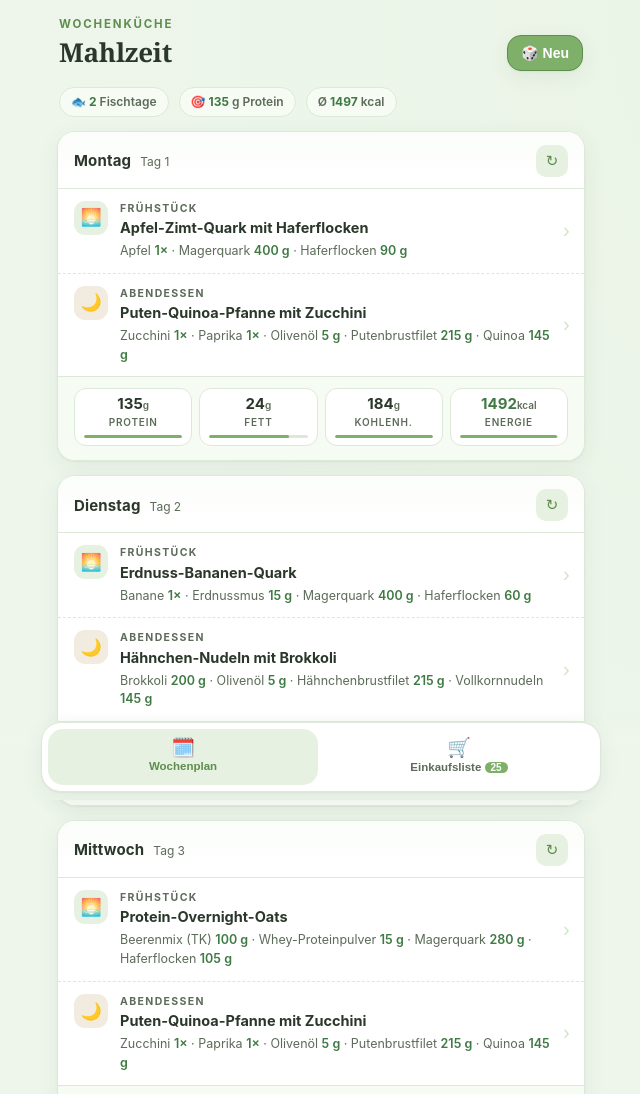
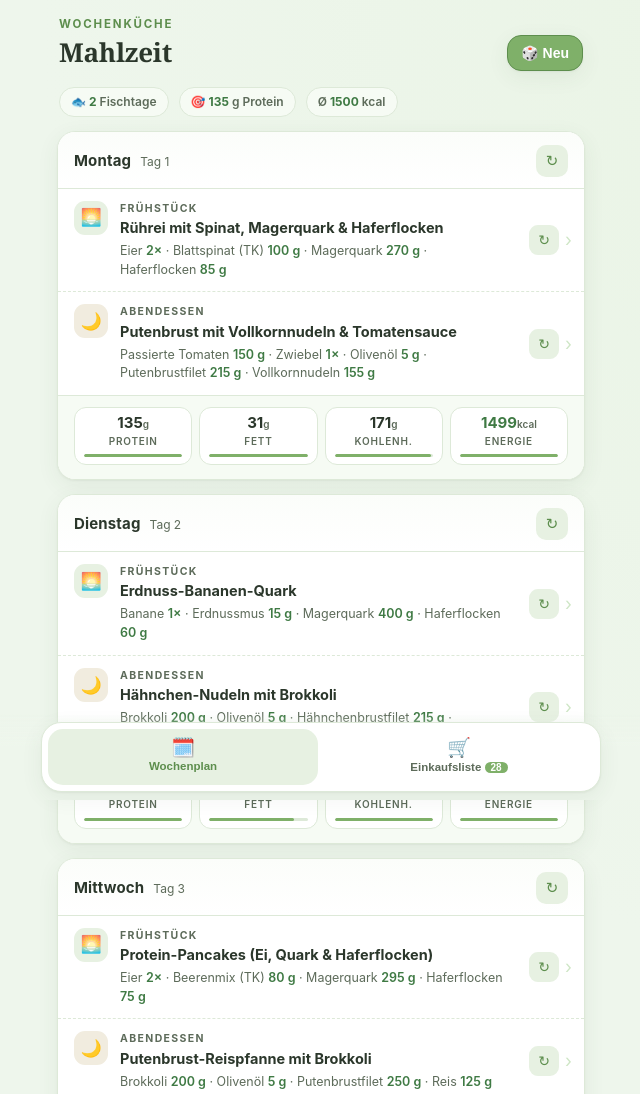
Before and after one commit to markusst22/Ernaehrungsplan, a plain HTML site: page index.html in a window 1280 px wide. Shown: the top 1094 px of the page, without its empty margins (319-959 px from the left). Drawn offline with Linux system fonts and the light colour scheme.

Commit message:
Add files via upload

```diff
--- a/index.html
+++ b/index.html
@@ -45,10 +45,13 @@
   .meal{padding:12px 16px;display:flex;gap:12px;align-items:flex-start;cursor:pointer;transition:background .12s;position:relative}
   .meal + .meal{border-top:1px dashed var(--line)}
   .meal:active{background:var(--bg2)}
-  .meal .chev{position:absolute;right:14px;top:50%;transform:translateY(-50%);color:var(--mint);font-size:18px}
+  .mactions{position:absolute;right:12px;top:50%;transform:translateY(-50%);display:flex;align-items:center;gap:6px}
+  .meal-reroll{border:none;background:var(--green-soft);color:var(--green-d);width:30px;height:30px;border-radius:9px;font-size:14px;cursor:pointer;display:grid;place-items:center;transition:transform .25s,background .15s}
+  .meal-reroll:active{transform:rotate(180deg) scale(.9);background:var(--mint)}
+  .meal .chev{color:var(--mint);font-size:18px}
   .mtag{flex:0 0 auto;width:34px;height:34px;border-radius:11px;display:grid;place-items:center;font-size:17px;background:var(--green-soft)}
   .meal.dinner .mtag{background:#f1ecdf}
-  .mbody{flex:1;min-width:0;padding-right:16px}
+  .mbody{flex:1;min-width:0;padding-right:64px}
   .mkind{font-size:10.5px;letter-spacing:.13em;text-transform:uppercase;color:var(--ink-soft);font-weight:700}
   .mname{font-weight:650;font-size:14.5px;margin:1px 0 4px;display:flex;align-items:center;gap:7px;flex-wrap:wrap}
   .fishbadge{font-size:10px;font-weight:700;letter-spacing:.04em;color:var(--fish);background:var(--fish-bg);border-radius:7px;padding:2px 7px;text-transform:uppercase}
@@ -131,8 +134,8 @@
   <section class="view on" id="viewPlan">
     <div class="week-meta" id="weekMeta"></div>
     <div id="planList"></div>
-    <p class="hint">2 Mahlzeiten/Tag · Ziel: <b>135 g Protein · ~30 g Fett · 1500 kcal</b>.<br>
-      Genau 2 Fischtage · kein Brot. Tippe auf eine Mahlzeit für ihre Makros.</p>
+    <p class="hint">2 Mahlzeiten/Tag · Ziel: <b>135 g Protein · ~30 g Fett · 1500 kcal</b> · genau 2 Fischtage · kein Brot.<br>
+      Tippe auf eine Mahlzeit für ihre Makros · ↻ neben einer Mahlzeit würfelt nur diese neu · ↻ oben rechts den ganzen Tag.</p>
   </section>
   <section class="view" id="viewShop">
     <div class="filterbar">
@@ -163,6 +166,7 @@ const ING = {
   harzer:{n:"Harzer Käse",cat:"milch",p:30,f:.7,c:0,pack:200,kmin:60,kmax:300},
   huettenkaese:{n:"Körniger Frischkäse",cat:"milch",p:13,f:5,c:3,pack:200},
   magermilch:{n:"Magermilch",cat:"milch",p:3.4,f:.5,c:5,pack:1000},
+  ei:{n:"Eier",cat:"milch",p:13,f:11,c:1.1,piece:55,pack:10},
   // Fisch & Meeresfrüchte
   lachs:{n:"Lachsfilet",cat:"fisch",p:20,f:13,c:0,pack:125},
   makrele:{n:"Makrelenfilet",cat:"fisch",p:20,f:16,c:0,pack:200},
@@ -173,6 +177,7 @@ const ING = {
   pute:{n:"Putenbrustfilet",cat:"fleisch",p:24,f:1,c:0,pack:400,kmin:80,kmax:420},
   rinderhack5:{n:"Rinderhack (5% Fett)",cat:"fleisch",p:21,f:5,c:0,pack:500,kmin:80,kmax:380},
   putenhack:{n:"Putenhackfleisch",cat:"fleisch",p:18,f:7,c:0,pack:500,kmin:80,kmax:380},
+  rindfleisch:{n:"Rindfleisch (mager, Hüfte/Streifen)",cat:"fleisch",p:21,f:4,c:0,pack:400,kmin:80,kmax:380},
   // Obst & Gemüse
   brokkoli:{n:"Brokkoli",cat:"gemuese",p:3,f:.4,c:7,pack:400},
   paprika:{n:"Paprika",cat:"gemuese",p:1,f:.3,c:6,piece:150},
@@ -230,14 +235,15 @@ const BREAKFASTS = [
   {id:"b4",n:"Hüttenkäse-Skyr-Bowl mit Beeren",items:[["skyr",200,"P"],["haferflocken",55,"C"],["huettenkaese",100,""],["beeren",100,""]]},
   {id:"b5",n:"Magerquark mit Beeren & Walnüssen",items:[["magerquark",250,"P"],["haferflocken",60,"C"],["beeren",120,""],["walnuss",10,""]]},
   {id:"b6",n:"Skyr-Bananen-Porridge",items:[["skyr",250,"P"],["haferflocken",60,"C"],["banane",100,""],["whey",15,""]]},
-  {id:"b7",n:"Protein-Müsli mit Magermilch",items:[["magerquark",250,"P"],["haferflocken",60,"C"],["magermilch",100,""],["beeren",80,""]]},
   {id:"b8",n:"Quark mit Granola & Banane",items:[["magerquark",250,"P"],["haferflocken",55,"C"],["granola",40,""],["banane",80,""]]},
-  {id:"b9",n:"Beeren-Protein-Bowl mit Chia",items:[["magerquark",250,"P"],["haferflocken",60,"C"],["beeren",150,""],["chia",5,""]]},
-  {id:"b10",n:"Apfel-Zimt-Quark mit Haferflocken",items:[["magerquark",250,"P"],["haferflocken",60,"C"],["apfel",150,""]]},
   {id:"b11",n:"Mango-Skyr-Bowl",items:[["skyr",250,"P"],["haferflocken",60,"C"],["mango",120,""],["leinsamen",10,""]]},
   {id:"b12",n:"Erdnuss-Bananen-Quark",items:[["magerquark",250,"P"],["haferflocken",55,"C"],["banane",100,""],["erdnussmus",15,""]]},
-  {id:"b13",n:"Skyr mit Apfel & Walnüssen",items:[["skyr",250,"P"],["haferflocken",60,"C"],["apfel",120,""],["walnuss",8,""]]},
   {id:"b14",n:"Quark-Quinoa-Frühstück mit Beeren",items:[["magerquark",250,"P"],["quinoa",60,"C"],["beeren",100,""]]},
+  {id:"e1",n:"Protein-Pancakes (Ei, Quark & Haferflocken)",egg:true,items:[["magerquark",200,"P"],["haferflocken",55,"C"],["ei",110,""],["beeren",80,""]]},
+  {id:"e2",n:"Rührei mit Skyr, Tomaten & Haferflocken",egg:true,items:[["skyr",200,"P"],["haferflocken",55,"C"],["ei",110,""],["tomaten",80,""]]},
+  {id:"e3",n:"Omelett mit Hüttenkäse & Quark-Haferflocken",egg:true,items:[["magerquark",200,"P"],["haferflocken",55,"C"],["ei",110,""],["huettenkaese",80,""]]},
+  {id:"e4",n:"Ei-Haferflocken-Bowl mit Skyr & Banane",egg:true,items:[["skyr",200,"P"],["haferflocken",55,"C"],["ei",110,""],["banane",80,""]]},
+  {id:"e5",n:"Rührei mit Spinat, Magerquark & Haferflocken",egg:true,items:[["magerquark",200,"P"],["haferflocken",55,"C"],["ei",110,""],["spinat",100,""]]},
 ];
 /* ---------- Abendessen (36, davon 10 Fisch) ---------- */
 const DINNERS = [
@@ -257,8 +263,12 @@ const DINNERS = [
   {id:"m16",n:"Puten-Couscous mit Paprika",items:[["pute",120,"P"],["couscous",80,"C"],["paprika",150,""],["zwiebel",40,""],["olivenoel",5,""]]},
   {id:"m17",n:"Puten-Gemüsecurry mit Reis",items:[["pute",120,"P"],["reis",90,"C"],["gemuesemix",200,""],["tomaten",80,""],["kokosmilch",30,""]]},
   {id:"m19",n:"Puten-Nudeln mit Spinat",items:[["pute",120,"P"],["nudeln",90,"C"],["spinat",150,""],["tomaten",80,""]]},
-  {id:"m20",n:"Hackfleisch-Bolognese mit Vollkornnudeln",items:[["rinderhack5",120,"P"],["nudeln",90,"C"],["tomaten",200,""],["zwiebel",40,""]]},
-  {id:"m21",n:"Chili con Carne mit Reis",items:[["rinderhack5",120,"P"],["reis",90,"C"],["kidneybohnen",100,""],["tomaten",150,""],["mais",60,""],["zwiebel",40,""]]},
+  {id:"m20",n:"Hackfleisch-Bolognese mit Vollkornnudeln",beef:true,items:[["rinderhack5",120,"P"],["nudeln",90,"C"],["tomaten",200,""],["zwiebel",40,""]]},
+  {id:"m21",n:"Chili con Carne mit Reis",beef:true,items:[["rinderhack5",120,"P"],["reis",90,"C"],["kidneybohnen",100,""],["tomaten",150,""],["mais",60,""],["zwiebel",40,""]]},
+  {id:"r1",n:"Rinder-Reispfanne mit Paprika & Zucchini",beef:true,items:[["rindfleisch",120,"P"],["reis",90,"C"],["paprika",120,""],["zucchini",120,""],["zwiebel",40,""],["olivenoel",5,""]]},
+  {id:"r2",n:"Rindergeschnetzeltes mit Vollkornnudeln & Champignons",beef:true,items:[["rindfleisch",120,"P"],["nudeln",90,"C"],["champignons",150,""],["zwiebel",40,""],["olivenoel",5,""]]},
+  {id:"r3",n:"Rindersteak mit Süßkartoffel & Brokkoli",beef:true,items:[["rindfleisch",120,"P"],["reis",90,"C"],["suesskartoffel",150,""],["brokkoli",150,""]]},
+  {id:"r4",n:"Rinder-Gemüse-Wok mit Reis",beef:true,items:[["rindfleisch",120,"P"],["reis",90,"C"],["gemuesemix",200,""],["paprika",80,""],["olivenoel",5,""]]},
   {id:"m24",n:"Putenhack-Reispfanne mit Brokkoli",items:[["putenhack",120,"P"],["reis",90,"C"],["brokkoli",150,""],["paprika",80,""]]},
   {id:"m26",n:"Herzhafte Quark-Reis-Bowl mit Gemüse",veg:true,items:[["magerquark",150,"P"],["reis",90,"C"],["gemuesemix",200,""],["paprika",80,""]]},
   {id:"m27",n:"Soja-Bolognese mit Vollkornnudeln",veg:true,items:[["sojaschnetzel",80,"P"],["nudeln",90,"C"],["tomaten",200,""],["zwiebel",40,""]]},
@@ -281,8 +291,13 @@ const DINNERS = [
 const ALL = BREAKFASTS.concat(DINNERS);
 const mealById = id => ALL.find(m=>m.id===id);
 const FISH_DINNERS   = DINNERS.filter(m=>m.fish);
-const NOFISH_DINNERS = DINNERS.filter(m=>!m.fish);
-const FISH_DAYS_PER_WEEK = 2;
+const BEEF_DINNERS   = DINNERS.filter(m=>m.beef);
+const PLAIN_DINNERS  = DINNERS.filter(m=>!m.fish && !m.beef);
+const QUARK_BREAKFASTS = BREAKFASTS.filter(b=>!b.egg);
+const EGG_BREAKFASTS   = BREAKFASTS.filter(b=>b.egg);
+const FISH_DAYS_PER_WEEK = 2;   // genau 2 Fischtage
+const BEEF_DAYS_PER_WEEK = 1;   // genau 1 Rindfleischtag
+const EGG_DAYS_PER_WEEK  = 2;   // ~1/3 der Tage Ei-Frühstück (2:1 zu Quark/Skyr)
 const DAY_P=135, DAY_KCAL=1500, DINNER_SHARE=.55;
 const WD = ["Montag","Dienstag","Mittwoch","Donnerstag","Freitag","Samstag","Sonntag"];
 
@@ -311,11 +326,13 @@ function buildDay(bM, dM){
   return {b:bM.id, d:dM.id, ba, da, macros:macrosOf(mergeAmt(ba,da))};
 }
 function pick(arr){return arr[Math.floor(Math.random()*arr.length)];}
-function genDay(fishFlag){
+// eggFlag: Ei-Frühstück?  dType: "fish" | "beef" | "plain"
+function genDay(eggFlag, dType){
+  const bpool = eggFlag ? EGG_BREAKFASTS : QUARK_BREAKFASTS;
+  const dpool = dType==="fish" ? FISH_DINNERS : dType==="beef" ? BEEF_DINNERS : PLAIN_DINNERS;
   let best=null,bestErr=1e9;
   for(let t=0;t<30;t++){
-    const bM=pick(BREAKFASTS);
-    const dM=fishFlag?pick(FISH_DINNERS):pick(NOFISH_DINNERS);
+    const bM=pick(bpool); const dM=pick(dpool);
     const day=buildDay(bM,dM); const m=day.macros;
     if(Math.abs(m.p-DAY_P)<6 && Math.abs(m.kcal-DAY_KCAL)<110 && m.f>=24 && m.f<=34) return day;
     const e=Math.abs(m.f-29)+Math.abs(m.p-DAY_P)*2+Math.abs(m.kcal-DAY_KCAL)/30;
@@ -324,23 +341,38 @@ function genDay(fishFlag){
   return best;
 }
 function dayIsFish(day){return !!mealById(day.d).fish;}
+function dayIsBeef(day){return !!mealById(day.d).beef;}
+function dayIsEgg(day){return !!mealById(day.b).egg;}
+function dayType(day){return dayIsFish(day)?"fish":dayIsBeef(day)?"beef":"plain";}
 function fishCount(week){return week.filter(dayIsFish).length;}
+function beefCount(week){return week.filter(dayIsBeef).length;}
+function eggCount(week){return week.filter(dayIsEgg).length;}
 function genWeek(){
-  const idx=[0,1,2,3,4,5,6];
-  for(let i=6;i>0;i--){const j=Math.floor(Math.random()*(i+1));[idx[i],idx[j]]=[idx[j],idx[i]];}
-  const fishSet=new Set(idx.slice(0,FISH_DAYS_PER_WEEK));
-  const week=[]; for(let i=0;i<7;i++) week.push(genDay(fishSet.has(i)));
+  // 1 Rindtag, 2 Fischtage, Rest normal; 2 Ei-Frühstücke (nie am Rindtag -> Fett-Budget)
+  const all=[0,1,2,3,4,5,6];
+  const beefDay=Math.floor(Math.random()*7);
+  const rest=all.filter(i=>i!==beefDay);
+  for(let i=rest.length-1;i>0;i--){const j=Math.floor(Math.random()*(i+1));[rest[i],rest[j]]=[rest[j],rest[i]];}
+  const fishSet=new Set(rest.slice(0,FISH_DAYS_PER_WEEK));
+  const nonBeef=all.filter(i=>i!==beefDay);
+  for(let i=nonBeef.length-1;i>0;i--){const j=Math.floor(Math.random()*(i+1));[nonBeef[i],nonBeef[j]]=[nonBeef[j],nonBeef[i]];}
+  const eggSet=new Set(nonBeef.slice(0,EGG_DAYS_PER_WEEK));
+  const week=[];
+  for(let i=0;i<7;i++){
+    const dType = i===beefDay ? "beef" : fishSet.has(i) ? "fish" : "plain";
+    week.push(genDay(eggSet.has(i), dType));
+  }
   return week;
 }
 
 let state = load() || {week:genWeek(), days:[0,1,2,3,4,5,6], checks:{}};
 if(!Array.isArray(state.week) || state.week.length!==7 ||
    state.week.some(x=>!x||!mealById(x.b)||!mealById(x.d)) ||
-   fishCount(state.week)!==FISH_DAYS_PER_WEEK){
+   fishCount(state.week)!==FISH_DAYS_PER_WEEK || beefCount(state.week)!==BEEF_DAYS_PER_WEEK || eggCount(state.week)!==EGG_DAYS_PER_WEEK){
   state.week=genWeek(); state.checks={};
 }
-function load(){try{const s=localStorage.getItem("mahlzeit_green_v1");return s?JSON.parse(s):null;}catch(e){return null;}}
-function save(){try{localStorage.setItem("mahlzeit_green_v1",JSON.stringify(state));}catch(e){}}
+function load(){try{const s=localStorage.getItem("mahlzeit_green_v2");return s?JSON.parse(s):null;}catch(e){return null;}}
+function save(){try{localStorage.setItem("mahlzeit_green_v2",JSON.stringify(state));}catch(e){}}
 save(); // beim ersten Laden sofort sichern -> Plan bleibt beim Neuladen gleich
 
 function ingLine(amounts){
@@ -360,7 +392,29 @@ function mealRow(i,key,kind,icon,cls,name,amounts,badge){
   return `<div class="meal ${cls}" data-day="${i}" data-key="${key}">
     <div class="mtag">${icon}</div>
     <div class="mbody"><div class="mkind">${kind}</div><div class="mname">${name} ${badge}</div>
-      <div class="ings">${ingLine(amounts)}</div></div><span class="chev">›</span></div>`;
+      <div class="ings">${ingLine(amounts)}</div></div>
+    <div class="mactions">
+      <button class="meal-reroll" data-day="${i}" data-key="${key}" title="Nur diese Mahlzeit neu würfeln">↻</button>
+      <span class="chev">›</span>
+    </div></div>`;
+}
+// Nur eine Mahlzeit neu würfeln; Tagestyp (Ei/Quark, Fisch/Rind/sonst) bleibt erhalten,
+// Tagesmakros werden neu austariert. key: "ba" (Frühstück) oder "da" (Abendessen).
+function rerollMeal(i,key){
+  const day=state.week[i];
+  const curB=mealById(day.b), curD=mealById(day.d);
+  const bPool=(dayIsEgg(day)?EGG_BREAKFASTS:QUARK_BREAKFASTS).filter(x=>x.id!==day.b);
+  const dPool=(dayType(day)==="fish"?FISH_DINNERS:dayType(day)==="beef"?BEEF_DINNERS:PLAIN_DINNERS).filter(x=>x.id!==day.d);
+  let best=null,bestErr=1e9;
+  for(let t=0;t<40;t++){
+    const nb = key==="ba" ? (bPool.length?pick(bPool):curB) : curB;
+    const nd = key==="da" ? (dPool.length?pick(dPool):curD) : curD;
+    const nday=buildDay(nb,nd); const m=nday.macros;
+    if(Math.abs(m.p-DAY_P)<6 && Math.abs(m.kcal-DAY_KCAL)<110 && m.f>=24 && m.f<=34){best=nday;break;}
+    const e=Math.abs(m.f-29)+Math.abs(m.p-DAY_P)*2+Math.abs(m.kcal-DAY_KCAL)/30;
+    if(e<bestErr){bestErr=e;best=nday;}
+  }
+  if(best){state.week[i]=best;state.checks={};save();renderPlan();renderMeta();renderShop();updateBadge();}
 }
 function renderPlan(){
   const list=document.getElementById("planList");
@@ -368,7 +422,7 @@ function renderPlan(){
     const b=mealById(day.b), d=mealById(day.d), m=day.macros;
     return `<div class="day">
       <div class="day-head"><div class="dl"><span class="dname">${WD[i]}</span><span class="ddate">Tag ${i+1}</span></div>
-        <button class="reroll" data-day="${i}" title="Tag neu würfeln">↻</button></div>
+        <button class="reroll" data-day="${i}" title="Ganzen Tag neu würfeln">↻</button></div>
       ${mealRow(i,"ba","Frühstück","🌅","breakfast",b.n,day.ba,"")}
       ${mealRow(i,"da","Abendessen","🌙","dinner",d.n,day.da,fishBadge(d))}
       <div class="macros">
@@ -380,7 +434,8 @@ function renderPlan(){
       </div></div>`;
   }).join("");
   list.querySelectorAll(".reroll").forEach(btn=>{btn.onclick=(e)=>{e.stopPropagation();const i=+btn.dataset.day;
-    state.week[i]=genDay(dayIsFish(state.week[i]));state.checks={};save();renderPlan();renderMeta();renderShop();updateBadge();};});
+    state.week[i]=genDay(dayIsEgg(state.week[i]), dayType(state.week[i]));state.checks={};save();renderPlan();renderMeta();renderShop();updateBadge();};});
+  list.querySelectorAll(".meal-reroll").forEach(btn=>{btn.onclick=(e)=>{e.stopPropagation();rerollMeal(+btn.dataset.day, btn.dataset.key);};});
   list.querySelectorAll(".meal").forEach(el=>{el.onclick=()=>{const day=state.week[+el.dataset.day],key=el.dataset.key;
     const amounts=day[key];const kind=key==="ba"?"Frühstück":"Abendessen";const meal=key==="ba"?mealById(day.b):mealById(day.d);
     openMeal(kind,meal,amounts);};});
```
